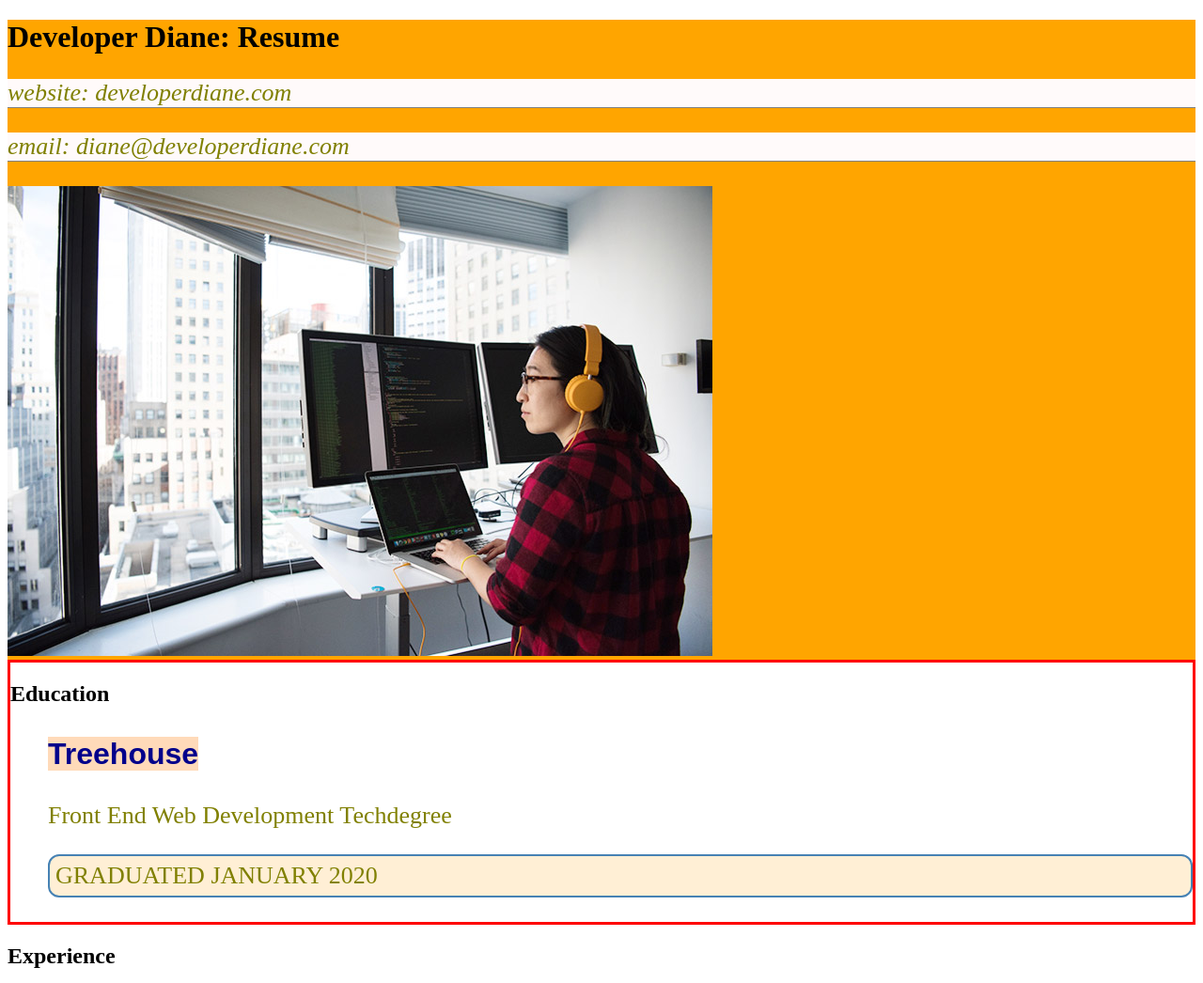
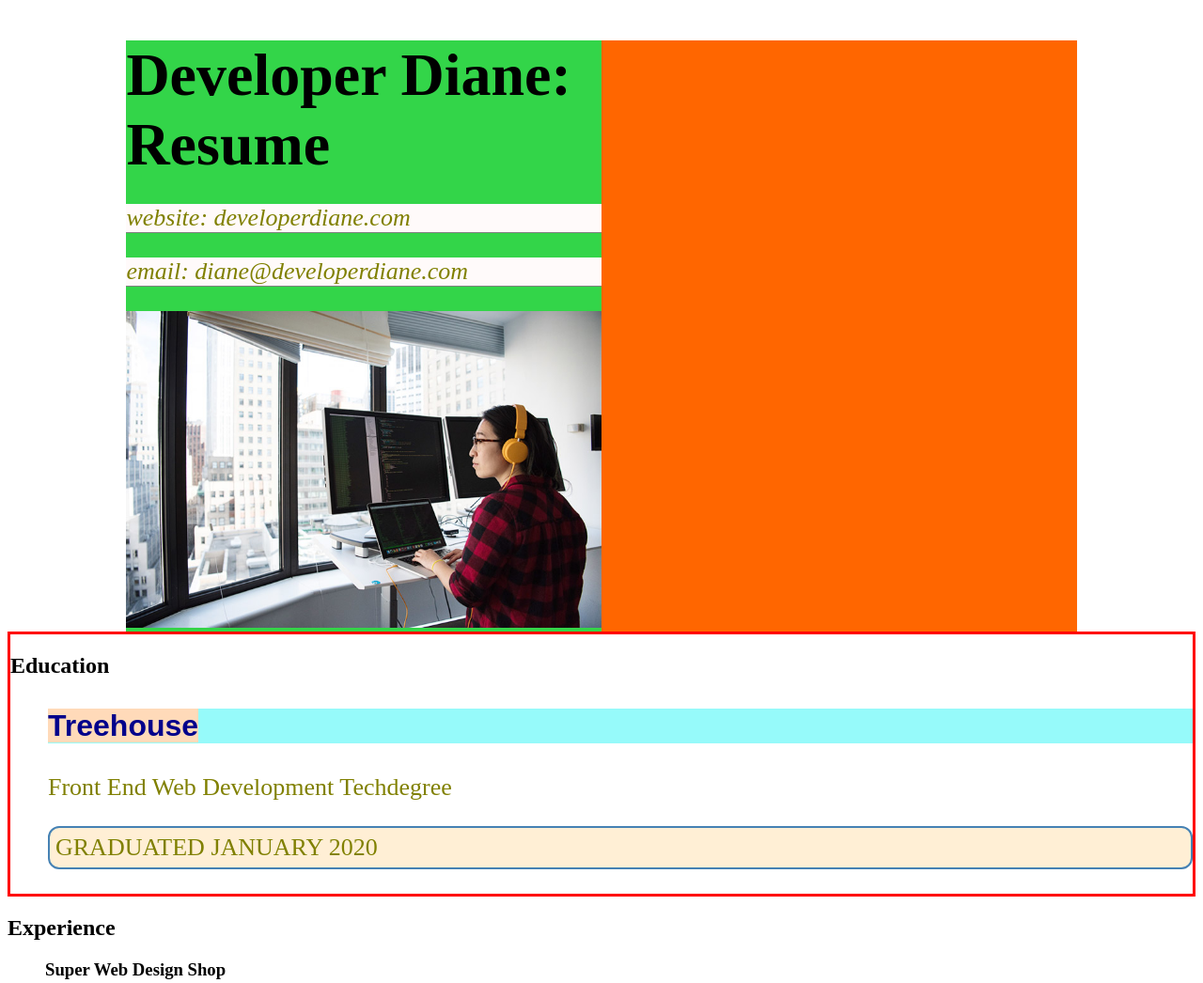
Before and after one commit to CamilleOnoda/Team-Treehouse, a plain HTML site: page CSS/index.html in a window 1280 px wide. Shown: the top 1046 px of the page at 94% size. Drawn offline with Linux system fonts and the light colour scheme.

Commit message:
Data types, length units, em, rem, px, percentage

```diff
--- a/CSS/index.html
+++ b/CSS/index.html
@@ -11,13 +11,16 @@
   <div>
     <main>
       <header>
+        <div id="header-box">
         <h1>Developer Diane: Resume</h1>
         <address>
           <p>website: developerdiane.com</p>
           <p>email: diane@developerdiane.com</p>
         </address>
         <img src="developer-diane.jpg" alt="Developer Diane coding on her laptop.">
+        </div>
       </header>
+
       <section id="education">
         <h2>Education</h2>
         <ul>
@@ -28,6 +31,7 @@
           </li>
         </ul>
       </section>
+
       <section>
         <h2>Experience</h2>
         <ul>
@@ -43,6 +47,7 @@
           </li>
         </ul>
       </section>
+
       <section>
         <h2>Skills</h2>
         <ul id="skills-list">
@@ -55,6 +60,7 @@
           <li>Accessibility</li>
         </ul>
       </section>
+
       <section>
         <h2>Awards and Achievements</h2>
         <ol>
--- a/CSS/style.css
+++ b/CSS/style.css
@@ -1,10 +1,21 @@
+html {
+    font-size: 100%;
+}
+/* Type selectors*/
+h1 {
+    font-size: 4rem;
+    margin-bottom: 1.5rem;
+ }
+
 p {
     color: olive;
     font-size: 26px;
 }
 
 header {
-    background-color: orange;
+    background-color: #f60; /*Same as #ff6600*/
+    width: 80%;
+    margin-left: 10%;
 }
 
 header p {
@@ -12,16 +23,53 @@
     border-bottom: 1px solid gray;
 }
 
+img {
+    width: 100%;
+}
+
+#header-box {
+    width: 50%;
+    background-color: #33d549;
+}
+
 footer {
     background-color: lightcoral;
 }
 
-a {
+/*Pseudo-class selectors*/
+a:link {
     color: darkblue;
     background-color: peachpuff;
     text-decoration: none;
 }
 
+a:visited {
+    color: seagreen;
+}
+
+a:hover {
+    text-decoration: underline;
+}
+
+a:focus {
+    color: rgb(255, 255, 255);
+    background-color:rgba(255, 165, 0, .5);
+}
+
+img:hover {
+    border: 8px solid red;
+    border-radius: 10%;
+}
+
+ol li:first-child {
+    font-weight: bold;
+}
+
+ol li:nth-child(2) {
+    font-weight: bold;
+}
+
+/*Descendant selectors*/
 ol li {
     letter-spacing: 3px;
     color: tomato;
@@ -31,6 +79,7 @@
     list-style: none;
 }
 
+/* ID selectors*/
 #education {
     border: 3px solid red;
 }
@@ -38,6 +87,7 @@
 #education h3 {
     font-family: Arial, Helvetica, sans-serif;
     font-size: 32px;
+    background-color: rgb(150, 250, 250);
 }
 
 #skills-list {
@@ -45,6 +95,7 @@
     padding: 36px;
 }
 
+/*Class selectors*/
 .top-skill {
     font-weight: bold;
     background-color: teal;
```
